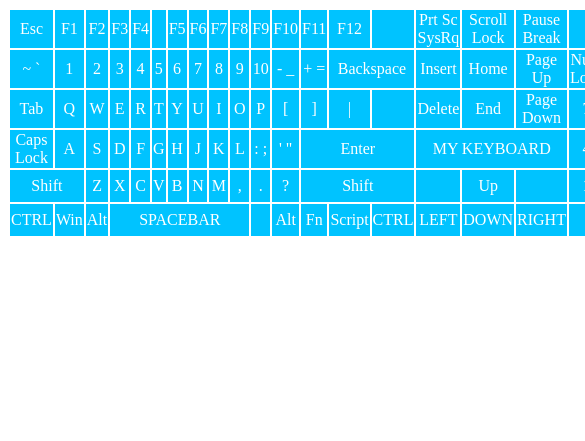
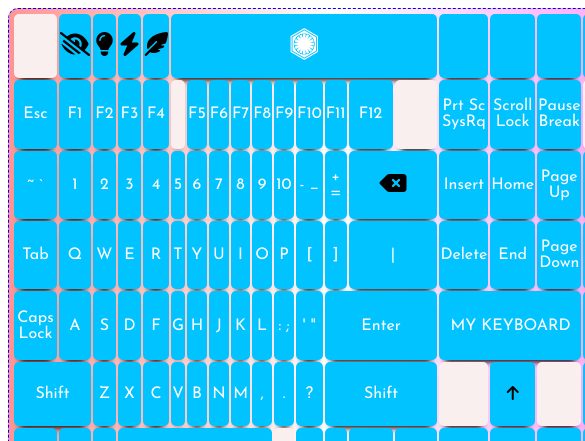
Before and after one commit to RonySorkerr/milestone_3_module_0, a plain HTML site: page KEYBOARD.HTML in a window 390 px wide. Shown: the top 441 px of the page, 585 px wide, since content can reach past the window. Drawn offline with Linux system fonts and the light colour scheme.

```diff
--- a/KEYBOARD.HTML
+++ b/KEYBOARD.HTML
@@ -1,29 +1,79 @@
 <!DOCTYPE html>
 <html lang="en">
+
 <head>
     <meta charset="UTF-8">
     <meta name="viewport" content="width=device-width, initial-scale=1.0">
+    <link rel="preconnect" href="https://fonts.googleapis.com">
+    <link rel="preconnect" href="https://fonts.gstatic.com" crossorigin>
+    <link href="https://fonts.googleapis.com/css2?family=Josefin+Sans&display=swap" rel="stylesheet">
+    <!-- tailwind and daisy ui cnds -->
+    <!-- <link href="https://cdn.jsdelivr.net/npm/daisyui@4.6.0/dist/full.min.css" rel="stylesheet" type="text/css" />
+    <script src="https://cdn.tailwindcss.com"></script> -->
+    <!-- font awesome -->
+    <link rel="stylesheet" href="https://cdnjs.cloudflare.com/ajax/libs/font-awesome/6.5.1/css/all.min.css" integrity="sha512-DTOQO9RWCH3ppGqcWaEA1BIZOC6xxalwEsw9c2QQeAIftl+Vegovlnee1c9QX4TctnWMn13TZye+giMm8e2LwA==" crossorigin="anonymous" referrerpolicy="no-referrer" />
     <title>Document</title>
     <style>
-        table tr td{
+        table tr td {
             width: 250px;
             height: 30px;
             background-color: rgb(0, 195, 255);
             color: white;
             text-align: center;
+            border-radius: 5px;
+            box-shadow: 0 8px 6px -6px black;
+            transition: 0.3s ease all;
+            cursor: pointer;
+        }
+
+        table tr td:hover {
+            background-color: aqua;
+            color: black;
+            transform: scale(1.1);
+        }
+
+        table {
+            border: 1px dashed blue;
+            border-radius: 10px;
+            height: 50ch;
+            font-family: 'Josefin Sans', sans-serif;
+            padding: 3px;
+            background: linear-gradient(90deg, rgb(255, 149, 147) 0%, rgba(255,255,255,1) 47%, rgb(255, 142, 247) 100%);
+        }
+
+        #blank {
+            background-color: rgb(250, 239, 239);
         }
     </style>
 </head>
 
 <body>
-    <table>
+    <table class="p-2">
         <tr>
+            <td id="blank"></td>
+            <td><i class="fa-solid fa-eye-low-vision fa-xl" style="color: #000000;"></i></td>
+            <td><i class="fa-solid fa-lightbulb fa-xl" style="color: #000000;"></i></td>
+            <td><i class="fa-solid fa-bolt fa-xl" style="color: #000000;"></i></td>
+            <td><i class="fa-solid fa-feather-pointed fa-xl" style="color: #000000;"></i></td>
+            <td colspan="10">
+                <i class="fa-brands fa-first-order fa-2xl" style="color: #ffffff;"></i>
+            </td>
+            <td></td>
+            <td></td>
+            <td></td>
+            <td></td>
+            <td></td>
+            <td></td>
+            <td></td>
+        </tr>
+        <tr class="has-[td]:text-red-500">
             <td>Esc</td>
             <td>F1</td>
             <td>F2</td>
             <td>F3</td>
             <td>F4</td>
-            <td></td>
+            <td id="blank"></td>
+
             <td>F5</td>
             <td>F6</td>
             <td>F7</td>
@@ -32,14 +82,14 @@
             <td>F10</td>
             <td>F11</td>
             <td>F12</td>
-            <td></td>
-            <td>Prt Sc SysRq</td>
-            <td>Scroll Lock</td>
-            <td>Pause Break</td>
-            <td></td>
-            <td></td>
-            <td></td>
-            <td></td>
+            <td id="blank"></td>
+            <td>Prt Sc <br> SysRq</td>
+            <td>Scroll<br> Lock</td>
+            <td>Pause<br> Break</td>
+            <td id="blank"></td>
+            <td id="blank"></td>
+            <td id="blank"></td>
+            <td id="blank"></td>
         </tr>
         <tr>
             <td>~ `</td>
@@ -55,13 +105,13 @@
             <td>10</td>
             <td>- _ </td>
             <td>+ =</td>
-            <td colspan="2">Backspace</td>
+            <td colspan="2"> <i class="fa-solid fa-delete-left fa-xl" style="color: #000000;"></i></td>
             <td>Insert</td>
             <td>Home</td>
-            <td>Page Up</td>
+            <td>Page<br> Up</td>
 
 
-            <td>Num Lock</td>
+            <td>Num <br>Lock</td>
             <td>/</td>
             <td>*</td>
             <td>-</td>
@@ -80,12 +130,11 @@
             <td>P</td>
             <td>[</td>
             <td>]</td>
-            <td>|</td>
-            <td></td>
+            <td colspan="2">|</td>
             <td>Delete</td>
 
             <td>End</td>
-            <td>Page Down</td>
+            <td>Page<br> Down</td>
 
 
             <td>7</td>
@@ -126,9 +175,9 @@
             <td>.</td>
             <td>?</td>
             <td colspan="3">Shift</td>
-            <td></td>
-            <td>Up</td>
-            <td></td>
+            <td id="blank"></td>
+            <td><i class="fa-solid fa-arrow-up" style="color: #000000;"><i></td>
+            <td id="blank"></td>
             <td>1</td>
             <td>2</td>
             <td>3</td>
@@ -136,21 +185,22 @@
         </tr>
         <tr>
             <td>CTRL</td>
-            <td>Win</td>
+            <td><i class="fa-brands fa-windows" style="color: #000000;"></i> Win</td>
             <td>Alt</td>
             <td colspan="7">SPACEBAR</td>
-            <td></td>
+            <td id="blank"></td>
             <td>Alt</td>
             <td>Fn</td>
             <td>Script</td>
             <td>CTRL</td>
 
-            <td>LEFT</td>
-            <td>DOWN</td>
-            <td>RIGHT</td>
+            <td><i class="fa-solid fa-arrow-left" style="color: #000000;"></i></td>
+            <td><i class="fa-solid fa-arrow-down" style="color: #000000;"></i></td>
+            <td><i class="fa-solid fa-arrow-right" style="color: #000000;"></i></td>
             <td colspan="2">0</td>
             <td>.</td>
         </tr>
     </table>
 </body>
+
 </html>
```
Also changed, not shown: tailwind.config.js (added).
